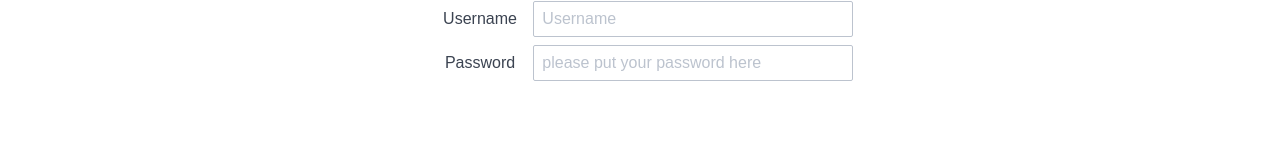
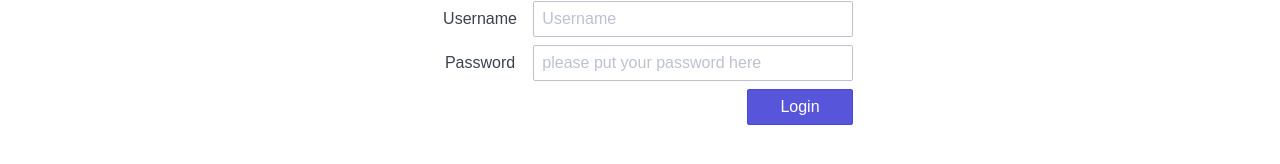
Before and after one commit to rohan-paul/SignUp-Form-with-Passport, a React (Create React App) app: page /login in a window 1280 px wide. Shown: the part 198-362 px from the top of the page. Built offline with nearby package versions, Linux system fonts and the light colour scheme; no server answers.

Commit message:
starting signup form

```diff
--- a/src/components/Signup.js
+++ b/src/components/Signup.js
@@ -1,4 +1,5 @@
 import React, { Component } from 'react'
+import { Redirect } from 'react-router-dom'
 import axios from 'axios'
 
 class Signup extends Component {
@@ -8,7 +9,7 @@ class Signup extends Component {
         this.state = {
             username: '',
             password: '',
-            confirmPassword: ''
+            redirectTo: null
         }
         this.handleChange = this.handleChange.bind(this);
         this.handleSubmit = this.handleSubmit.bind(this)
@@ -21,6 +22,29 @@ class Signup extends Component {
     }
 
     handleSubmit(event) {
+        console.log('signup handleSubmit, username: ') // only debugging code
+        console.log(this.state.username); // only debugging code
+        event.preventDefault()
+
+        //request to server to add a new username/password
+        axios.post('/user/', {
+            username: this.state.username,
+            password: this.state.password
+        })
+        .then(response => {
+            console.log(response) // only debugging code
+            if(!response.data.error) {
+                console.log('successful signup') // only debugging code to see result in devtool
+                this.setState({ // redirect to home page
+                    redirectTo: '/login'
+                })
+            } else {
+                console.log('Username already taken');
+            }
+        }).catch(error => {
+            console.log('Signup error');
+            console.log('error');
+        })
 
     }
 
--- a/src/components/login-form.js
+++ b/src/components/login-form.js
@@ -88,7 +88,12 @@ render () {
                                 />
                             </div>
                         </div>
-
+                        <div className="form-group">
+                            <div className="col-7"></div>
+                                <button className="btn btn-primary col-1 col-mr-auto"
+                                    onClick={this.handleSubmit}
+                                    type="submit">Login</button>
+                        </div>
                     </form>
             </div>
         )
@@ -102,7 +107,7 @@ export default LoginForm
 
 The HTTP post request is performed by calling axios.post(). In its first parameter we’re passing in the URI of the service endpoint. In the second parameter, we’re passing in the full user object which contains the properties of the user: username and password. By default these two properties are set to be empty string.
 
-2> axios.post() - Good explanation - (https://www.sitepoint.com/axios-beginner-guide/)
+2> axios.post() - Good explanation - https://www.sitepoint.com/axios-beginner-guide/
 
 The post, put, and patch methods take a data object as their second argument, and an optional config object as the third
 
@@ -110,10 +115,15 @@ The response object
 When the request is successful, your then() callback will receive a response object with the following properties:
 
 data: the payload returned from the server. By default, Axios expects JSON and will parse this back into a JavaScript object for you.
+
 status: the HTTP code returned from the server.
+
 statusText: the HTTP status message returned by the server.
+
 headers: all the headers sent back by the server.
+
 config: the original request configuration.
+
 request: the actual XMLHttpRequest object (when running in a browser).
 
 *******************************************
```
Also changed, not shown: 1 other file (tests, documents, lock files or other folders).
